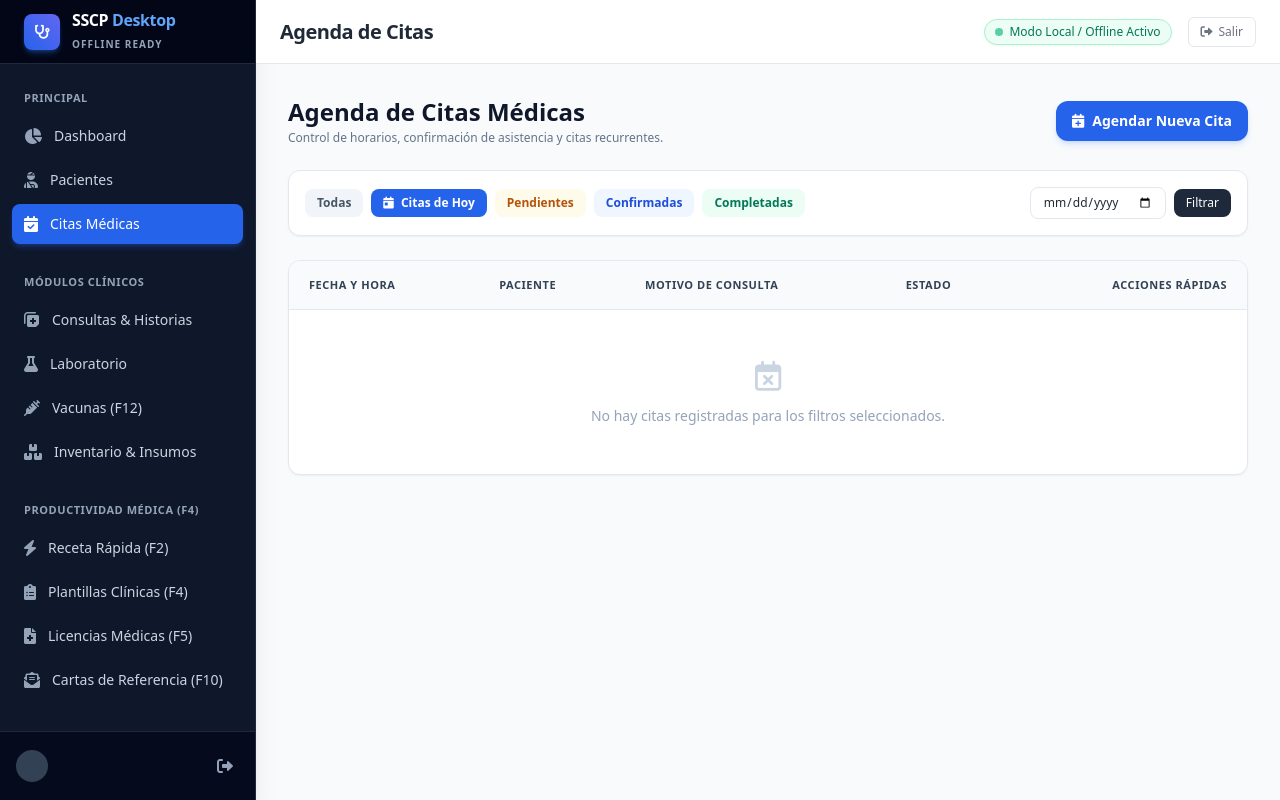
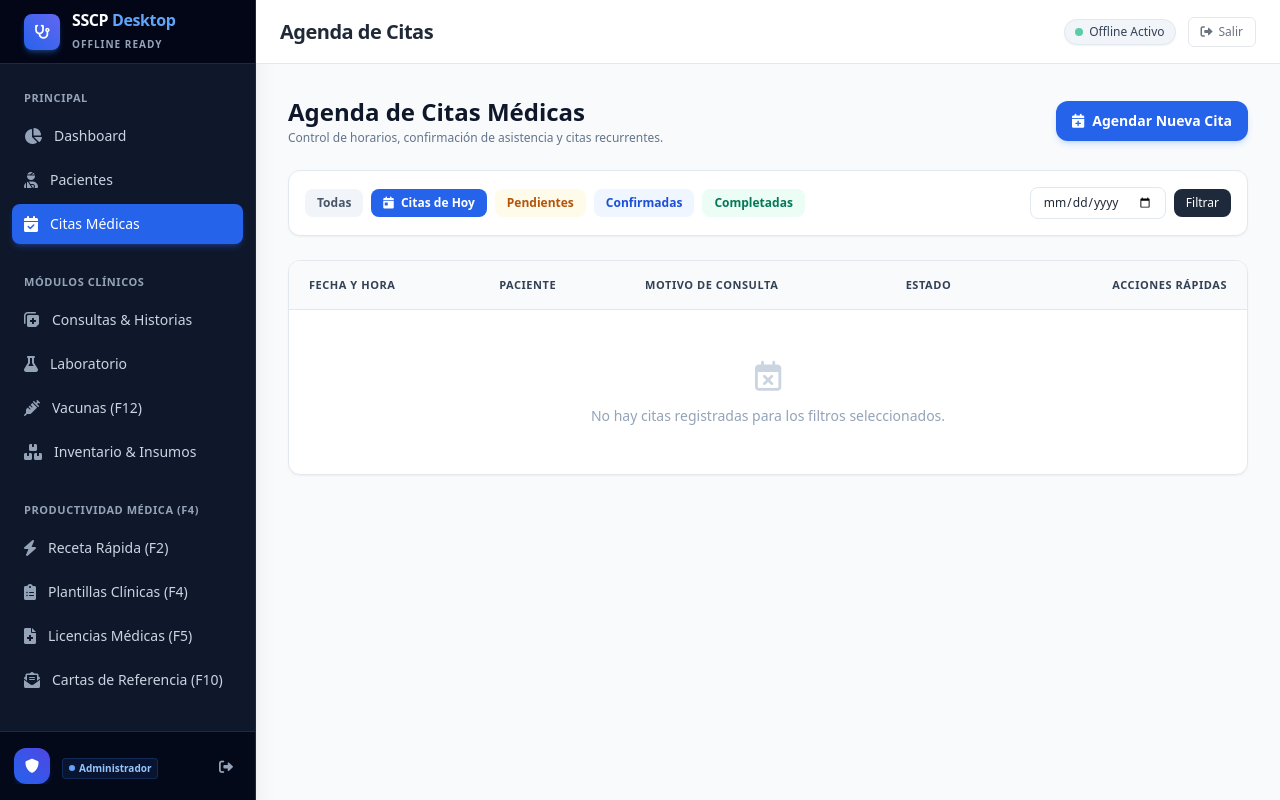
Before and after one commit to lucarios0404-prog/-lucarios0404-prog-SSCP-desktop, a FastAPI app: template app/templates/appointments/index.html in a window 1280 px wide. Run offline with FastAPI, Linux system fonts and the light colour scheme; the template is opened without the code that fills it, so the values that code supplies are empty; some libraries are stand-ins or nearby versions.

Commit message:
feat(auth): seed doctor and secretaria users and add quick profile selector in login

```diff
--- a/app/templates/partials/header.html
+++ b/app/templates/partials/header.html
@@ -2,10 +2,28 @@
     <div class="flex items-center space-x-4">
         <h2 class="text-xl font-bold text-gray-800 tracking-tight">{% block header_title %}{{ page_title | default("SSCP Desktop") }}{% endblock %}</h2>
     </div>
-    <div class="flex items-center space-x-4">
-        <div class="inline-flex items-center px-2.5 py-1 rounded-full text-xs font-medium bg-emerald-50 text-emerald-700 border border-emerald-200 shadow-sm">
+    <div class="flex items-center space-x-3">
+        {% if user %}
+            {% if user.role == 'doctor' %}
+            <span class="inline-flex items-center gap-1.5 px-3 py-1 rounded-lg text-xs font-bold bg-emerald-50 text-emerald-700 border border-emerald-200 shadow-sm">
+                <i class="fas fa-user-md text-emerald-600"></i> {{ user.name or user.email }}
+                <span class="text-[10px] font-semibold text-emerald-600 bg-emerald-100 px-1.5 py-0.2 rounded">Médico</span>
+            </span>
+            {% elif user.role == 'secretaria' %}
+            <span class="inline-flex items-center gap-1.5 px-3 py-1 rounded-lg text-xs font-bold bg-amber-50 text-amber-700 border border-amber-200 shadow-sm">
+                <i class="fas fa-headset text-amber-600"></i> {{ user.name or user.email }}
+                <span class="text-[10px] font-semibold text-amber-700 bg-amber-100 px-1.5 py-0.2 rounded">Recepción</span>
+            </span>
+            {% else %}
+            <span class="inline-flex items-center gap-1.5 px-3 py-1 rounded-lg text-xs font-bold bg-blue-50 text-blue-700 border border-blue-200 shadow-sm">
+                <i class="fas fa-shield-alt text-blue-600"></i> {{ user.name or user.email }}
+                <span class="text-[10px] font-semibold text-blue-700 bg-blue-100 px-1.5 py-0.2 rounded">Admin</span>
+            </span>
+            {% endif %}
+        {% endif %}
+        <div class="hidden sm:inline-flex items-center px-2.5 py-1 rounded-full text-xs font-medium bg-slate-100 text-slate-700 border border-slate-200 shadow-sm">
             <span class="w-2 h-2 mr-1.5 bg-emerald-500 rounded-full animate-pulse"></span>
-            Modo Local / Offline Activo
+            Offline Activo
         </div>
         <a href="/logout" class="text-xs text-gray-500 hover:text-red-600 font-medium flex items-center px-3 py-1.5 rounded-md hover:bg-red-50 border border-gray-200 transition-colors">
             <i class="fas fa-sign-out-alt mr-1.5"></i> Salir
--- a/app/templates/partials/sidebar.html
+++ b/app/templates/partials/sidebar.html
@@ -102,19 +102,41 @@
     </div>
 
     <!-- User Profile & Status -->
-    <div class="p-4 border-t border-slate-800 bg-slate-950/70">
+    <div class="p-3.5 border-t border-slate-800 bg-slate-950/80">
         <div class="flex items-center justify-between">
             <div class="flex items-center space-x-3 truncate">
-                <div class="w-8 h-8 rounded-full bg-slate-700 flex items-center justify-center text-xs font-bold text-slate-200 uppercase">
-                    {{ (user.name or user.email)[0] }}
+                {% if user.role == 'doctor' %}
+                <div class="w-9 h-9 rounded-xl bg-gradient-to-tr from-emerald-600 to-teal-500 flex items-center justify-center text-white shadow-md shadow-emerald-600/20 shrink-0">
+                    <i class="fas fa-user-md text-sm"></i>
                 </div>
+                {% elif user.role == 'secretaria' %}
+                <div class="w-9 h-9 rounded-xl bg-gradient-to-tr from-amber-500 to-orange-500 flex items-center justify-center text-white shadow-md shadow-amber-500/20 shrink-0">
+                    <i class="fas fa-headset text-sm"></i>
+                </div>
+                {% else %}
+                <div class="w-9 h-9 rounded-xl bg-gradient-to-tr from-blue-600 to-indigo-600 flex items-center justify-center text-white shadow-md shadow-blue-600/20 shrink-0">
+                    <i class="fas fa-shield-alt text-sm"></i>
+                </div>
+                {% endif %}
                 <div class="truncate">
-                    <p class="text-xs font-semibold text-white truncate">{{ user.name or user.email }}</p>
-                    <span class="text-[10px] text-blue-400 font-medium capitalize">{{ user.role }}</span>
+                    <p class="text-xs font-bold text-white truncate">{{ user.name or user.email }}</p>
+                    {% if user.role == 'doctor' %}
+                    <span class="inline-flex items-center gap-1 text-[10px] font-semibold text-emerald-300 bg-emerald-500/10 px-1.5 py-0.5 rounded border border-emerald-500/20">
+                        <span class="w-1.5 h-1.5 rounded-full bg-emerald-400"></span> Médico
+                    </span>
+                    {% elif user.role == 'secretaria' %}
+                    <span class="inline-flex items-center gap-1 text-[10px] font-semibold text-amber-300 bg-amber-500/10 px-1.5 py-0.5 rounded border border-amber-500/20">
+                        <span class="w-1.5 h-1.5 rounded-full bg-amber-400"></span> Recepción
+                    </span>
+                    {% else %}
+                    <span class="inline-flex items-center gap-1 text-[10px] font-semibold text-blue-300 bg-blue-500/10 px-1.5 py-0.5 rounded border border-blue-500/20">
+                        <span class="w-1.5 h-1.5 rounded-full bg-blue-400"></span> Administrador
+                    </span>
+                    {% endif %}
                 </div>
             </div>
-            <a href="/logout" title="Cerrar sesión" class="text-slate-400 hover:text-red-400 p-1.5 rounded hover:bg-slate-800 transition-colors">
-                <i class="fas fa-sign-out-alt"></i>
+            <a href="/logout" title="Cerrar sesión" class="text-slate-400 hover:text-red-400 p-2 rounded-lg hover:bg-slate-800 transition-colors">
+                <i class="fas fa-sign-out-alt text-sm"></i>
             </a>
         </div>
     </div>
```
Also changed, not shown: app/templates/auth/login.html (+33 -2 lines), scripts/seed_demo_users.py (added, +65 -0 lines), data/sscp.db.
